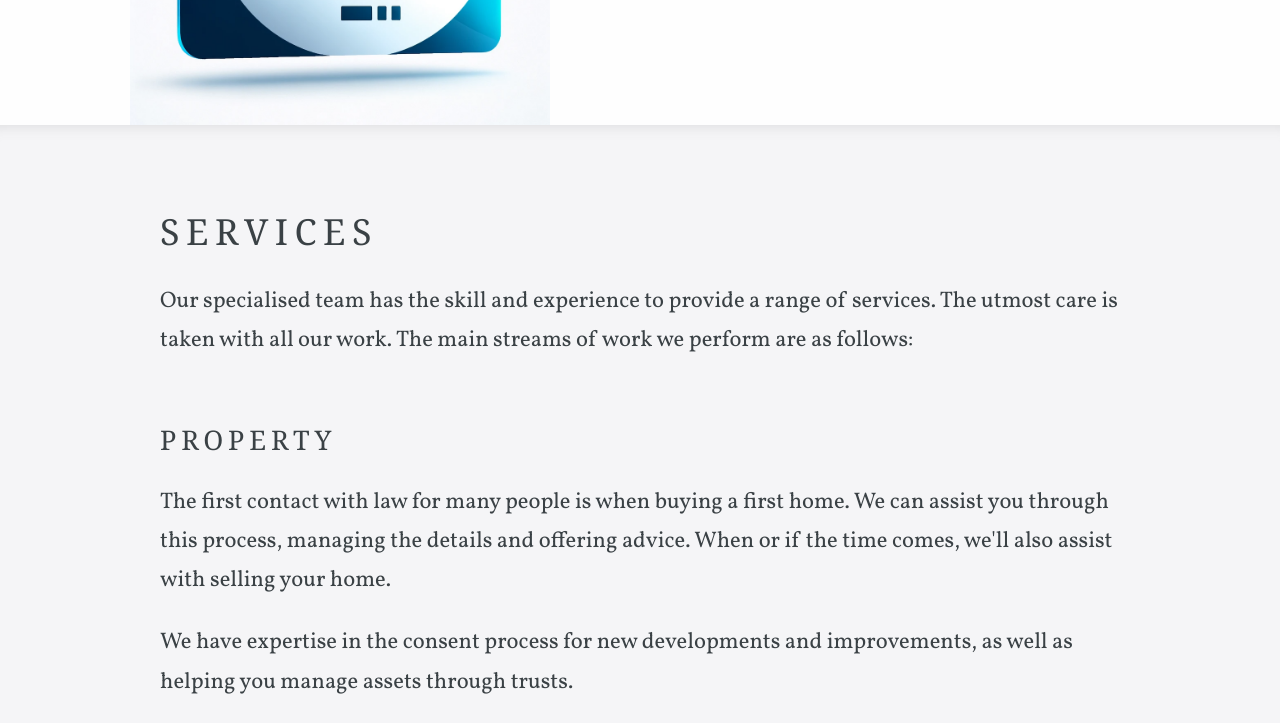
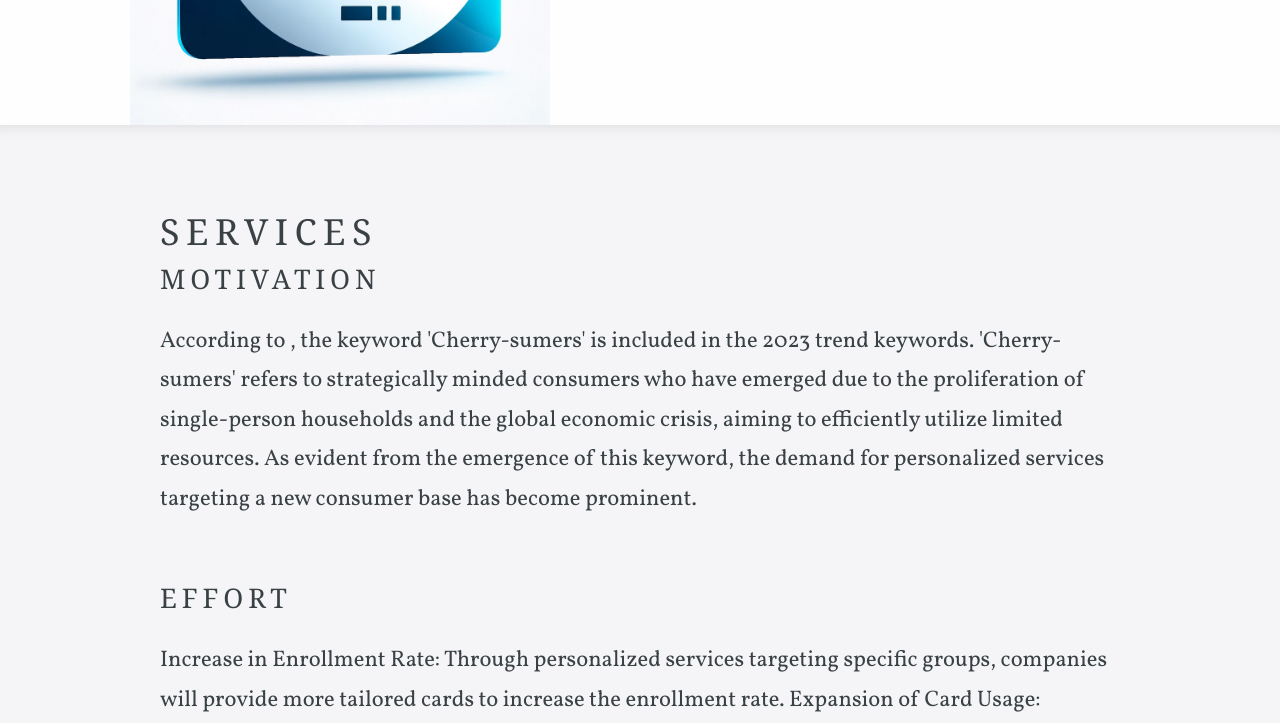
Before and after one commit to Lee-wonjae/Lee-wonjae.github.io, a Jekyll site: the page built from services.html, in a window 1280 px wide and 1400 px high, scrolled down 295 px. Shown: the top 723 px of the window. Built offline with Jekyll 4.4.1, drawn with Linux system fonts in a browser that asks for light colours; some web fonts are replaced; some of the changed text lies outside the part shown; grey boxes are pictures that could not be loaded.

Commit message:
services

```diff
--- a/services.html
+++ b/services.html
@@ -8,30 +8,40 @@ navigation_order: 2
 ---
 
 <div class="editable">
-	<p>Our specialised team has the skill and experience to provide a range of services. The utmost care is taken with all our work. The main streams of work we perform are as follows:</p>
 
-	<h3>Property</h3>
+	<h3>Motivation</h3>
 	<p>
-		The first contact with law for many people is when buying a first home.
-		We can assist you through this process, managing the details and offering advice.
-		When or if the time comes, we'll also assist with selling your home.
+		According to <Trend Korea 2023>, the keyword 'Cherry-sumers' is included in the 2023 trend keywords. 'Cherry-sumers' refers to strategically minded consumers who have emerged due to the proliferation of single-person households and the global economic crisis, aiming to efficiently utilize limited resources. As evident from the emergence of this keyword, the demand for personalized services targeting a new consumer base has become prominent.
 	</p>
 
-	<p>We have expertise in the consent process for new developments and improvements, as well as helping you manage assets through trusts.</p>
-
-	<p><img src="https://unsplash.it/960/350?image=946" width="960" height="350" alt="Property image"></p>
-
-	<h3>Employment</h3>
+	<h3>Effort</h3>
 	<p>
-		If you're looking to employ or be employed, we offer solid advice and assistance with creating and reading agreements.
-		We have a proven track record handling disputes.
+		Increase in Enrollment Rate: Through personalized services targeting specific groups, companies will provide more tailored cards to increase the enrollment rate.
+Expansion of Card Usage: Through segmented benefits and recommendations, customers will use their cards more frequently, enabling companies to increase the overall card usage rate.
+Understanding Consumer Spending Patterns: With a clear understanding of their spending patterns, individuals can efficiently utilize resources.
+Acquiring Customized Benefits: By using a card tailored to their needs, individuals can maximize benefits, gaining access to a wider range of advantages.
 	</p>
 
-	<p><img src="https://unsplash.it/960/350?image=668" width="960" height="350" alt="Employment image"></p>
+	<h3>How to use homepage</h3>
+	<p>
+	<h4>Main page : a page for quickly checking each consumer persona - CardDNA</h4>
+	<br><br>
+	1. The page categorizes groups into 16 distinct CardDNA profiles.
+	<br>
+	2. Clicking on each option allows users to explore the characteristics of the corresponding CardDNA.
+	<br><br>
+	<h4>Get personalized card recommendations : a page to view CardDNA based on personal spending history</h4>
+	<br><br>
+	1. Users enter the card number they primarily use.
+	<br>
+	2. The service analyzes the spending history associated with the card number and reveals the consumer persona, CardDNA.
+	<br>
+	3. It recommends cards with benefits tailored to the identified persona group.
+	<br>
+	4. If users decide to issue a card through this service, it assists them in customizing the card cover..
 
-	<h3>Business</h3>
-	<p>From structuring and mergers to shareholder agreements, we are here to assist you when starting, buying, running or selling your business.</p>
+	</p>
 
-	<p><img src="https://unsplash.it/960/350?image=376" width="960" height="350" alt="Business image"></p>
+
 
 </div>
```
